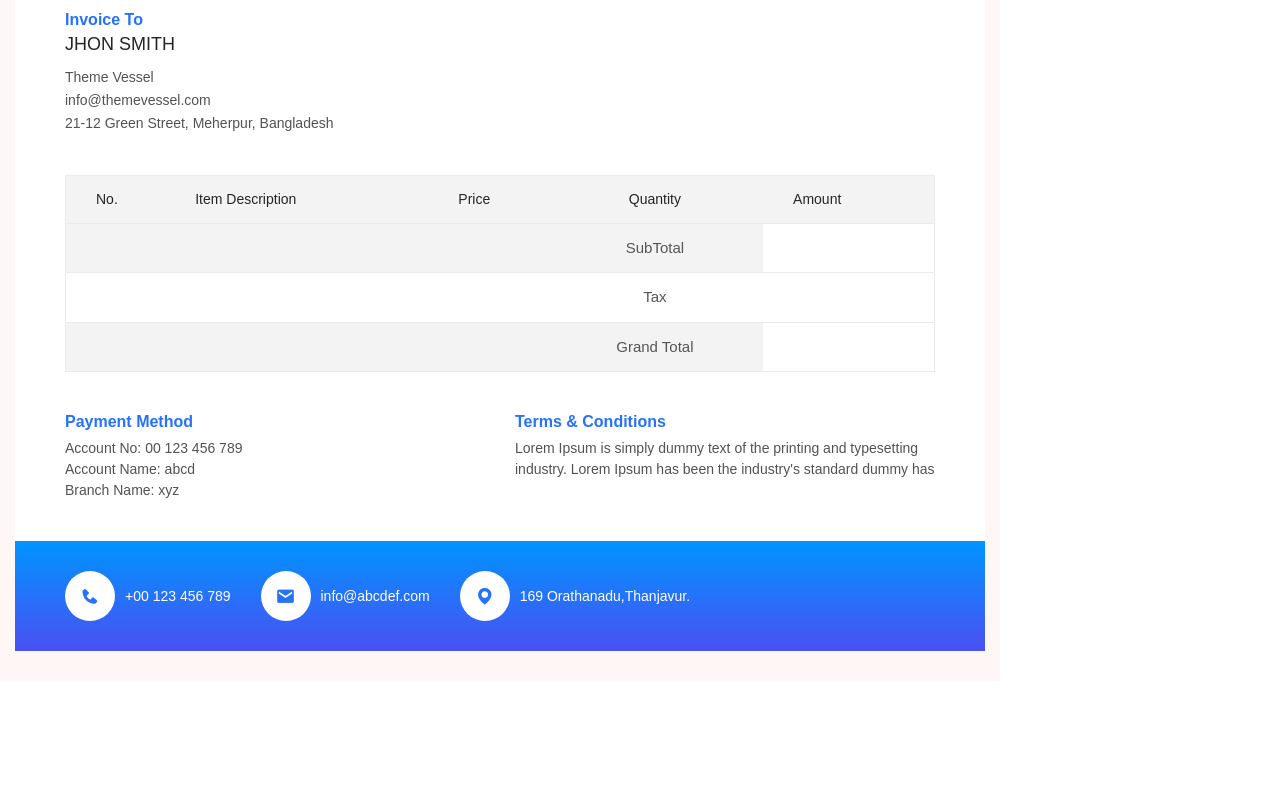
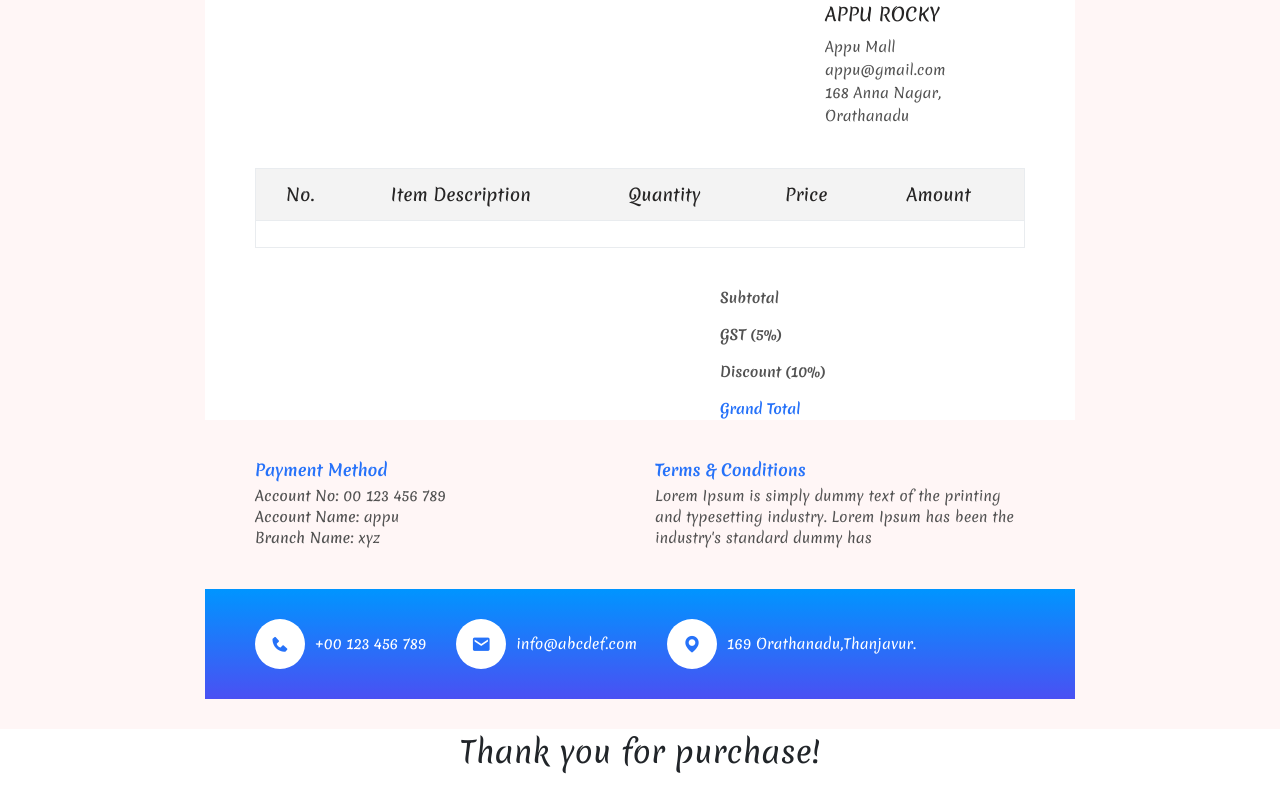
Before and after one commit to Vinothini-Kaliyaperumal/Crud-with-API-Bill-Format, a plain HTML site: page customerview.html in a window 1280 px wide. Shown: the part 185-975 px from the top of the page. Before the commit the page ends 866 px from the top, so only its background shows below. Drawn offline with nearby package versions, Linux system fonts and the light colour scheme; a web font is replaced by a local one.

Commit message:
design work incomplete

```diff
--- a/customerview.css
+++ b/customerview.css
@@ -188,21 +188,107 @@
 
 
 body{
-  width:1000px;
+  /* width:1000px;
  justify-content: center;
  align-items: center;
  display: flex;
- margin-left: -200px;
+ margin-left: -200px; */
+ overflow-x: hidden;
+ padding: 0;
+ margin: 0;
+ background-color: #fff !important;
+ /* font-family: "Gupter", serif !important; */
+ font-family: "Gupter", serif !important;
+ font-weight: 400 !important;
+ font-style: normal !important;
+ /* padding: 60px; */
+}
+
+.invoice-2{
+  font-family: "Merienda", cursive !important;
+  font-optical-sizing: auto !important;
+  font-weight: weight !important;
+  font-style: normal !important;
+  margin-top: -30px;
+}
+
+.container{
+ max-width: 900px !important;
+ margin-top: auto;
+}
+.sub{
+  /* margin-left: 30px; */
+
+}
+.gen{
+  margin-top: -20px;
 }
 .thank{
   text-align: center;
-  margin-top: 30px;
+  /* margin-top: 10px; */
   /* margin-bottom:  20px; */
  font-size: 30px;
-  font-family: Cambria, Cochin, Georgia, Times, 'Times New Roman', serif;
-
-}
-
+  /* font-family: Cambria, Cochin, Georgia, Times, 'Times New Roman', serif; */
+  font-family: "Merienda", cursive !important;
+  font-optical-sizing: auto !important;
+  font-weight: weight !important;
+  font-style: normal !important;
+}
+.item{
+  margin-right: -40px;
+}
+.tb{
+ /* padding-right: 60px; */
+ /* padding-right: 30px; */
+}
+
+.pr{
+ margin-left: 40px;
+}
+.last{
+  /* font-size: 20px; */
+}
+.qn{
+  margin-left: -20px;
+}
+.lastsection{
+  margin-left: 500px;
+  /* font-family: Cambria, Cochin, Georgia, Times, 'Times New Roman', serif; */
+  font-size: 18px;
+}
+.tsg{
+  margin-right: 20px;
+}
+.dis{
+  margin-right: 21px;
+}
+.sl{
+  margin-left: 120px;
+}
+.ts{
+  margin-left: 130px;
+}
+.count{
+  margin-left: 90px;
+}
+.tl{
+  margin-left: 100px;
+}
+.team{
+  font-weight: 500;
+  font-size: 17px;
+}
+.last{
+  color: #2672f9;
+  font-weight: bold;
+}
+.last1{
+  font-weight: bold;
+  /* padding-left: 20px; */
+}
+.invoice-bottom{
+  margin-top: 40px;
+}
 @media (max-width: 992px) {
   .invoice-2 {
       padding: 30px 0;
--- a/customerview.html
+++ b/customerview.html
@@ -90,11 +90,14 @@
      <link href="https://maxcdn.bootstrapcdn.com/bootstrap/4.0.0/css/bootstrap.min.css" rel="stylesheet">
      <link rel="stylesheet" href="https://fonts.googleapis.com/css?family=Sofia">
    <link rel="stylesheet" href="https://unpkg.com/boxicons@2.1.4/css/boxicons.min.css">
+     <link rel="preconnect" href="https://fonts.googleapis.com">
+     <link rel="preconnect" href="https://fonts.gstatic.com" crossorigin>
+     <link href="https://fonts.googleapis.com/css2?family=Chakra+Petch:ital,wght@0,300;0,400;0,500;0,600;0,700;1,300;1,400;1,500;1,600;1,700&family=Gupter:wght@400;500;700&family=Merienda:wght@300..900&family=Roboto:ital,wght@0,100;0,300;0,400;0,500;0,700;0,900;1,100;1,300;1,400;1,500;1,700;1,900&display=swap" rel="stylesheet">
      <script src="customerview.js"></script>
     </head>
  <body>
     <div class="invoice-2 invoice-content">
-        <div class="container">
+        <div class="container d-flex justify-content-center">
             <div class="row">
                 <div class="col-lg-12">
                     <div class="invoice-inner clearfix">
@@ -114,133 +117,162 @@
                                         <div class="invoice-id">
                                             <div class="info">
                                                 <h1 class="inv-header-1">Invoice</h1>
-                                                <p class="mb-1">Invoice Number: <span>#12345</span></p>
-                                                <p class="mb-0">Invoice Date: <span>01 August 2024</span></p>
+                                                <p class="mb-1">Phone Number: <span id="mobileNo"></span></p>
+                                                <p class="mb-0">Purchase Date: <span id="date"></span></p>
                                             </div>
                                         </div>
                                     </div>
                                 </div>
                             </div>
+
                             <div class="invoice-top">
                                 <div class="row">
                                     <div class="col-sm-6">
                                         <div class="invoice-number mb-30">
                                             <h4 class="inv-title-1">Invoice To</h4>
-                                            <h2 class="name">Jhon Smith</h2>
-                                            <p class="invo-addr-1">
-                                                Theme Vessel <br>
-                                                info@themevessel.com <br>
-                                                21-12 Green Street, Meherpur, Bangladesh <br>
-                                            </p>
+                                            <h2 class="name fw-bold"><span id="customerName"></span></h2>
+                                             <p class="invo-addr-1" ><span id="email"></span></p>
+                                                <p class="invo-addr-1 gen" ><span id="gender"></span></p>
+                                                <p class="invo-addr-1 gen" > <span id="address" ></span></p>
                                         </div>
                                     </div>
-                                    <!-- <div class="col-sm-6">
+                                    <div class="col-sm-6">
                                         <div class="invoice-number mb-30">
                                             <div class="invoice-number-inner">
                                                 <h4 class="inv-title-1">Invoice From</h4>
-                                                <h2 class="name">Animas Roky</h2>
+                                                <h2 class="name">Appu Rocky</h2>
                                                 <p class="invo-addr-1">
-                                                    Apexo Inc  <br>
-                                                    billing@apexo.com <br>
-                                                    169 Teroghoria, Bangladesh <br>
+                                                    Appu Mall  <br>
+                                                    appu@gmail.com <br>
+                                                    168 Anna Nagar, Orathanadu <br>
                                                 </p>
                                             </div>
                                         </div>
-                                    </div> -->
+                                    </div>
                                 </div>
                             </div>
-                            <div class="invoice-center">
+                            <!-- <div class="invoice-center">
                                 <div class="table-responsive">
-                                    <table class="table mb-0 table-striped invoice-table">
+                                    <table class="table mb-0  invoice-table">
                                         <thead class="bg-active">
                                         <tr class="tr">
                                             <th>No.</th>
-                                            <th class="pl0 text-start">Item Description</th>
-                                            <th class="text-center">Price</th>
-                                            <th class="text-center">Quantity</th>
-                                            <th class="text-end">Amount</th>
+                                            <th class=" item">Item Description</th>
+                                            <th class="qn">Quantity</th>
+                                            <th class="pr">Price</th>
+                                            <th class="am">Amount</th>
                                         </tr>
                                         </thead>
                                         <tbody>
-                                        <!-- <tr class="tr">
-                                            <td>
-                                                <div class="item-desc-1">
-                                                    <span>01</span>
-                                                </div>
-                                            </td>
-                                            <td class="pl0">Businesscard Design</td>
-                                            <td class="text-center">$300</td>
-                                            <td class="text-center">2</td>
-                                            <td class="text-end">$600.00</td>
-                                        </tr>
-                                        <tr class="bg-grea">
-                                            <td>
-                                                <div class="item-desc-1">
-                                                    <span>02</span>
-
-                                                </div>
-                                            </td>
-                                            <td class="pl0">Fruit Flayer Design</td>
-                                            <td class="text-center">$400</td>
-                                            <td class="text-center">1</td>
-                                            <td class="text-end">$60.00</td>
-                                        </tr>
-                                        <tr>
-                                            <td>
-                                                <div class="item-desc-1">
-                                                    <span>03</span>
-                                                </div>
-                                            </td>
-                                            <td class="pl0">Application Interface Design</td>
-                                            <td class="text-center">$240</td>
-                                            <td class="text-center">3</td>
-                                            <td class="text-end">$640.00</td>
-                                        </tr>
-
-                                        <tr>
-                                            <td>
-                                                <div class="item-desc-1">
-                                                    <span>04</span>
-                                                </div>
-                                            </td>
-                                            <td class="pl0">Theme Development</td>
-                                            <td class="text-center">$720</td>
-                                            <td class="text-center">4</td>
-                                            <td class="text-end">$640.00</td>
-                                        </tr> -->
+                                            <tbody id="items-list">
+                                                <tr >
+                                                    <td ></td>
+                                                    <td class="qn"></td>
+                                                    <td></td>
+                                                    <td></td>
+                                                </tr>
+                                               </tbody>
                                         <tr class="tr2">
                                             <td></td>
                                             <td></td>
                                             <td></td>
-                                            <td class="text-center">SubTotal</td>
-                                            <!-- <td class="text-end">$710.99</td> -->
+                                            <td class="sub">SubTotal : Rs.<span id="subtotal"></span></td>
+                                            <td class="text-end">$710.99</td>
+                                        </tr>
+                                        <tr>
+                                            <td></td>
+                                            <td></td>
+                                            <td></td>
+                                            <td class="sub">GST (5%) : Rs.<span id="gst"></span></td>
+                                            <td class="text-end">$85.99</td>
                                         </tr>
                                         <tr class="tr2">
                                             <td></td>
                                             <td></td>
                                             <td></td>
-                                            <td class="text-center">Tax</td>
-                                            <!-- <td class="text-end">$85.99</td> -->
+                                            <td class="sub">Discount (10%) :Rs.<span id="discount"></span></td>
+                                            <td class="f-w-600 text-end active-color">$795.99</td>
                                         </tr>
                                         <tr class="tr2">
                                             <td></td>
                                             <td></td>
                                             <td></td>
-                                            <td class="text-center f-w-600 active-color">Grand Total</td>
-                                            <!-- <td class="f-w-600 text-end active-color">$795.99</td> -->
+                                            <td class="sub">Grand Total :Rs.<span id="total"></span><span id="discount"></span></td>
+                                            <td class="f-w-600 text-end active-color">$795.99</td>
                                         </tr>
                                         </tbody>
                                     </table>
                                 </div>
+                            </div> -->
+
+                            <div class="invoice-center">
+                                <div class="table-responsive">
+                                    <table class="table mb-0 invoice-table">
+                                        <thead class="bg-active">
+                                        <tr class=" team">
+                                            <th>No.</th>
+                                            <th class="item">Item Description</th>
+                                            <th class=" qn">Quantity</th>
+                                            <th class="pr">Price</th>
+                                            <th>Amount</th>
+                                        </tr>
+                                        </thead>
+
+                                            <tbody id="items-list">
+                                                <tr >
+                                                    <td ></td>
+                                                    <td class="qn"></td>
+                                                    <td></td>
+                                                    <td></td>
+                                                </tr>
+                                               </tbody>
+                                        <!-- <tr class="tr2">
+                                            <td></td>
+                                            <td></td>
+                                            <td></td>
+                                            <td class="sub">SubTotal<span id="subtotal" cl></span></td>
+                                            <!-- <td class="text-end">$710.99</td> -->
+                                        <!-- </tr>
+                                        <tr class="tr2">
+                                            <td></td>
+                                            <td></td>
+                                            <td></td>
+                                            <td class="sub">GST (5%) </td>
+                                            <td class="text-end">$85.99</td>
+                                        </tr> -->
+                                        <!-- <tr class="tr2">
+                                            <td></td>
+                                            <td></td>
+                                            <td></td>
+                                            <td class="sub">Discount (10%)</td>
+                                            <td class="text-end">$85.99</td>
+                                        </tr> -->
+                                        <!-- <tr class="tr2">
+                                            <td></td>
+                                            <td></td>
+                                            <td></td>
+                                            <td class="sub f-w-600 active-color">Grand Total</td>
+                                            <td class="f-w-600 text-end active-color">$795.99</td>
+                                        </tr> -->
+                                        </tbody>
+                                    </table>
+                                </div>
                             </div>
+                            <div class="col-6 total-section lastsection">
+                                <p class="sub last1">Subtotal <span id="subtotal" class="sl"></span></p>
+                                <p class="sub last1">GST (5%)  <span id="gst" class="ts"></span> </p>
+                                <p class="sub last1">Discount (10%)  <span id="discount" class="count"></span></p>
+                                <p class="sub last">Grand Total  <span id="total" class="tl"></span></p>
+                            </div>
+                        </div>
                             <div class="invoice-bottom">
                                 <div class="row">
                                     <div class="col-lg-6 col-md-5 col-sm-5">
-                                        <div class="payment-method mb-30">
+                                        <div class="payment-method mb-30 ">
                                             <h3 class="inv-title-1">Payment Method</h3>
                                             <ul class="payment-method-list-1 text-14">
                                                 <li><strong>Account No:</strong> 00 123 456 789</li>
-                                                <li><strong>Account Name:</strong> abcd</li>
+                                                <li><strong>Account Name:</strong> appu</li>
                                                 <li><strong>Branch Name:</strong> xyz</li>
                                             </ul>
                                         </div>
@@ -271,11 +303,11 @@
                 </div>
             </div>
         </div>
-        <!-- <div class="row">
+        <div class="row footer">
             <div class="col-12">
                 <p class="thank">Thank you for purchase!</p>
            </div>
-        </div> -->
+        </div>
     </div>
 
 
```
Also changed, not shown: customerview.js (+40 -1 lines), image/f.html (added, +145 -0 lines).
